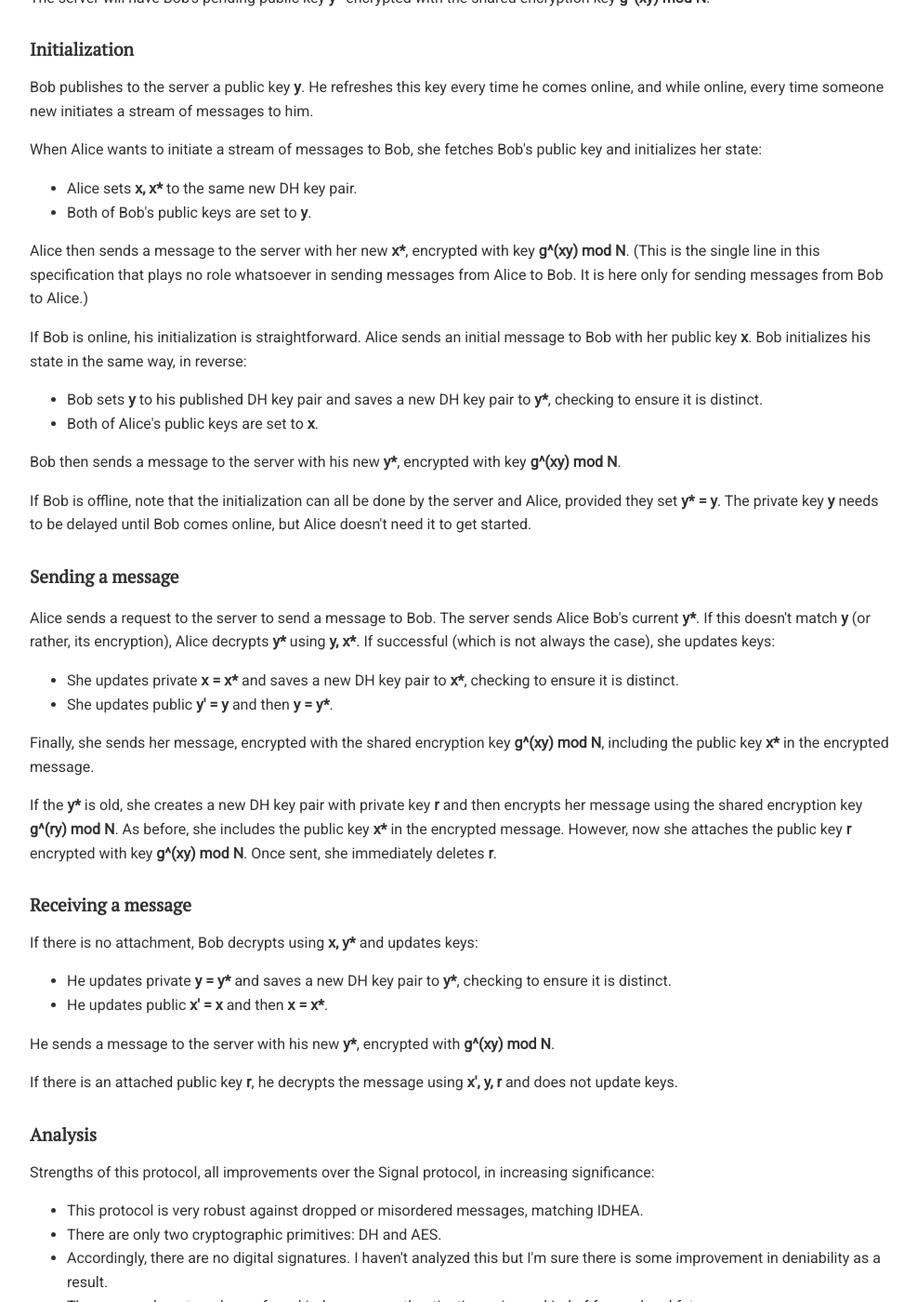
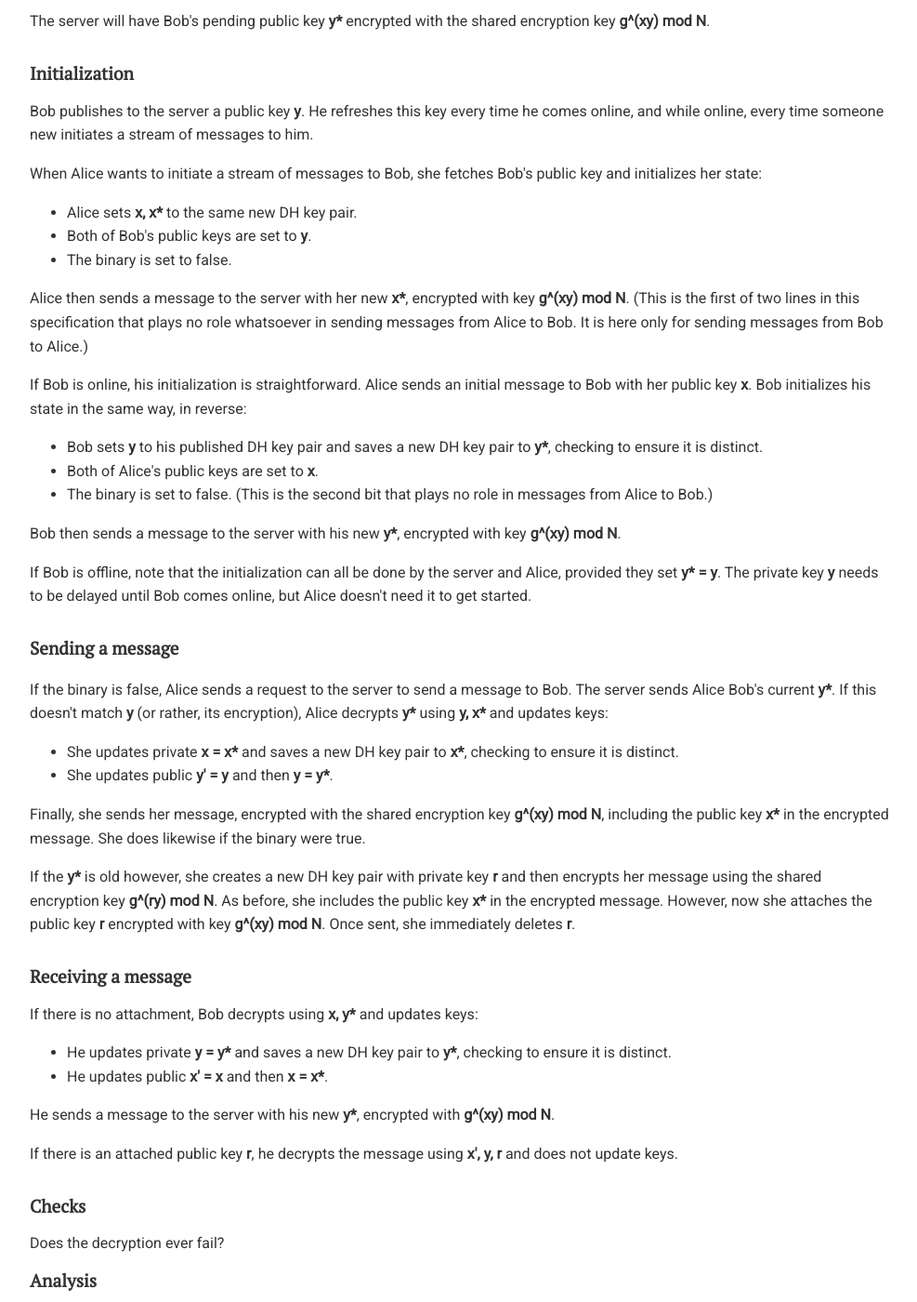
Before and after one commit to chatscrypt/chatscrypt.github.io, a Jekyll site: the page built from _posts/2020-02-06-the-chatscrypt-architecture-part-v-revisiting-the-postal-delivery-model.html, in a window 1280 px wide and 1400 px high, scrolled down 1404 px. Shown: the whole window at 93% size, without its empty margins (143-1130 px from the left). Built offline with Jekyll 4.4.1, drawn with Linux system fonts in a browser that asks for light colours; comment, search, counter and statistics services are not loaded; some of the changed text lies outside the part shown.

Commit message:
Update 2020-02-06-the-chatscrypt-architecture-part-v-revisiting-the-postal-delivery-model.html

```diff
--- a/_posts/2020-02-06-the-chatscrypt-architecture-part-v-revisiting-the-postal-delivery-model.html
+++ b/_posts/2020-02-06-the-chatscrypt-architecture-part-v-revisiting-the-postal-delivery-model.html
@@ -26,6 +26,7 @@ After the protocol has initiated, Alice has the following state:
 <ul>
 <li>Alice's current private key <b>x</b>, and pending private key <b>x*</b> waiting for confirmation from Bob.
 <li>Bob's current public key <b>y</b>, and previous public key <b>y'</b> in case Alice has processed the update to <b>y</b>, but Bob is unaware and still sending <b>y'</b> encrypted messages.
+<li>A binary set to whether Alice has received a message from Bob since her last message.
 </ul>
 
 
@@ -51,13 +52,15 @@ Bob publishes to the server a public key <b>y</b>. He refreshes this key every t
 <ul>
 <li>Alice sets <b>x, x*</b> to the same new DH key pair.
 <li>Both of Bob's public keys are set to <b>y</b>.
+<li>The binary is set to false.
 </ul>
-Alice then sends a message to the server with her new <b>x*</b>, encrypted with key <b>g^(xy) mod N</b>. (This is the single line in this specification that plays no role whatsoever in sending messages from Alice to Bob. It is here only for sending messages from Bob to Alice.)
+Alice then sends a message to the server with her new <b>x*</b>, encrypted with key <b>g^(xy) mod N</b>. (This is the first of two lines in this specification that plays no role whatsoever in sending messages from Alice to Bob. It is here only for sending messages from Bob to Alice.)
 
 <p>If Bob is online, his initialization is straightforward. Alice sends an initial message to Bob with her public key <b>x</b>. Bob initializes his state in the same way, in reverse:
 <ul>
 <li>Bob sets <b>y</b> to his published DH key pair and saves a new DH key pair to <b>y*</b>, checking to ensure it is distinct.
 <li>Both of Alice's public keys are set to <b>x</b>.
+<li>The binary is set to false. (This is the second bit that plays no role in messages from Alice to Bob.)
 </ul>
 Bob then sends a message to the server with his new <b>y*</b>, encrypted with key <b>g^(xy) mod N</b>.
 
@@ -65,16 +68,14 @@ Bob then sends a message to the server with his new <b>y*</b>, encrypted with ke
 
 <h2>Sending a message</h2>
 
-<p>Alice sends a request to the server to send a message to Bob. The server sends Alice Bob's current <b>y*</b>. If this doesn't match <b>y</b> (or rather, its encryption), Alice decrypts <b>y*</b> using <b>y, x*</b>. If successful (which is not always the case), she updates keys:
+<p>If the binary is false, Alice sends a request to the server to send a message to Bob. The server sends Alice Bob's current <b>y*</b>. If this doesn't match <b>y</b> (or rather, its encryption), Alice decrypts <b>y*</b> using <b>y, x*</b> and updates keys:
 <ul>
 <li>She updates private <b>x = x*</b> and saves a new DH key pair to <b>x*</b>, checking to ensure it is distinct.
   <li>She updates public <b>y' = y</b> and then <b>y = y*</b>.
 </ul>
-Finally, she sends her message, encrypted with the shared encryption key <b>g^(xy) mod N</b>, including the public key <b>x*</b> in the encrypted message.
+Finally, she sends her message, encrypted with the shared encryption key <b>g^(xy) mod N</b>, including the public key <b>x*</b> in the encrypted message. She does likewise if the binary were true.
 
-<p>If the <b>y*</b> is old, she creates a new DH key pair with private key <b>r</b> and then encrypts her message using the shared encryption key <b>g^(ry) mod N</b>. As before, she includes the public key <b>x*</b> in the encrypted message. However, now she attaches the public key <b>r</b> encrypted with key <b>g^(xy) mod N</b>. Once sent, she immediately deletes <b>r</b>.
-
-
+<p>If the <b>y*</b> is old however, she creates a new DH key pair with private key <b>r</b> and then encrypts her message using the shared encryption key <b>g^(ry) mod N</b>. As before, she includes the public key <b>x*</b> in the encrypted message. However, now she attaches the public key <b>r</b> encrypted with key <b>g^(xy) mod N</b>. Once sent, she immediately deletes <b>r</b>.
 
 
 <h2>Receiving a message</h2>
@@ -87,6 +88,10 @@ If there is no attachment, Bob decrypts using <b>x, y*</b> and updates keys:
 He sends a message to the server with his new <b>y*</b>, encrypted with <b>g^(xy) mod N</b>.
 
 <p>If there is an attached public key <b>r</b>, he decrypts the message using <b>x', y, r</b> and does not update keys.
+
+<h2>Checks</h2>
+
+Does the decryption ever fail?
 
 
 <h2>Analysis</h2>
```
